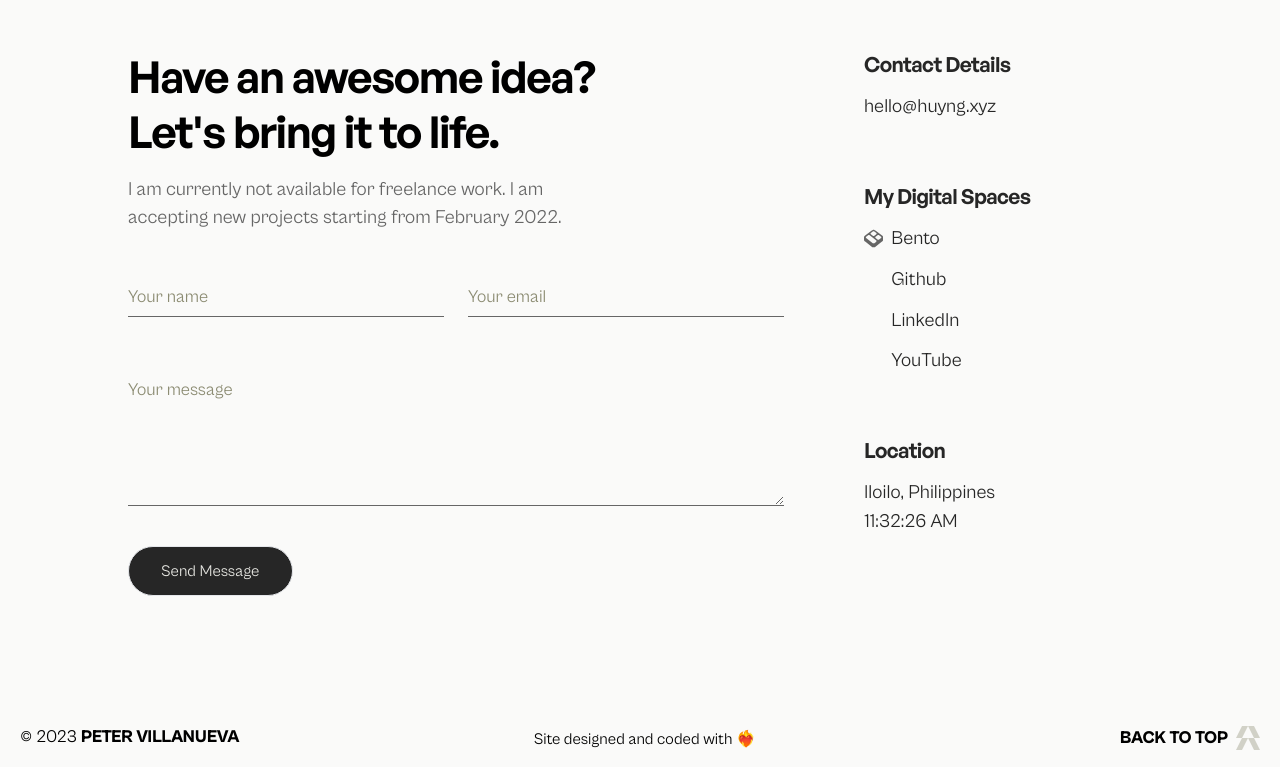
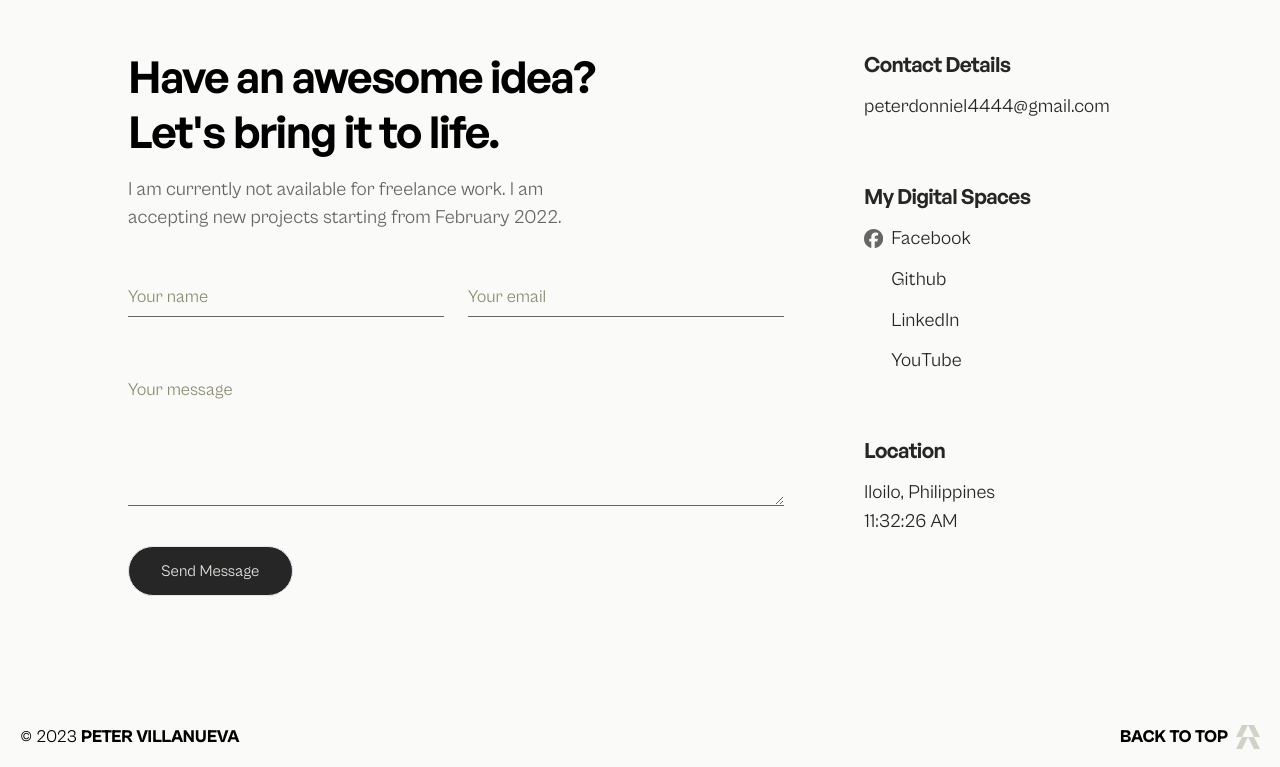
Before and after one commit to PeterVillanueva/peter-react-portfolio, a React (Vite) app: page / in a window 1280 px wide. Shown: the part 6670-7437 px from the top of the page. Built offline with nearby package versions, Linux system fonts and the light colour scheme; some icons are missing.

Commit message:
New Changes

```diff
--- a/package.json
+++ b/package.json
@@ -15,7 +15,8 @@
     "react": "^18.2.0",
     "react-dom": "^18.2.0",
     "react-ga": "^3.3.1",
-    "react-router-dom": "^6.11.2"
+    "react-router-dom": "^6.11.2",
+    "simple-icons": "^10.4.0"
   },
   "devDependencies": {
     "@iconify/react": "^4.1.0",
--- a/src/components/homepage/Contact.jsx
+++ b/src/components/homepage/Contact.jsx
@@ -128,12 +128,12 @@ export default function Contact() {
             <h4 className="text-body-1 2xl:text-4xl font-semibold">Contact Details</h4>
             <div className="flex flex-col space-y-3 text-body-2 2xl:text-3xl">
               <a
-                href="mailto:hello@huyng.xyz"
+                href="peterdonniel4444@gmail.com"
                 className="group relative w-fit cursor-pointer"
                 target="_blank"
                 rel="noreferrer"
               >
-                <span>hello@huyng.xyz</span>
+                <span>peterdonniel4444@gmail.com</span>
                 <span className="absolute bottom-0 left-0 h-[0.12em] w-0 rounded-full bg-secondary-600 duration-300 ease-in-out group-hover:w-full"></span>
               </a>
 
@@ -143,19 +143,19 @@ export default function Contact() {
             <h4 className="text-body-1 2xl:text-4xl font-semibold">My Digital Spaces</h4>
             <div className="space-y-3 text-body-2 2xl:text-3xl">
               <a
-                href="https://bento.me/huyng"
+                href="https://web.facebook.com/PeterDonnielVillanueva"
                 className="group flex items-center space-x-2"
                 target="_blank"
                 rel="noreferrer"
               >
-                <Icon icon="simple-icons:bento" color="#666" />
+                <Icon icon="simple-icons:facebook" color="#666" />
                 <div className="relative">
-                  <span>Bento</span>
+                  <span>Facebook</span>
                   <span className="absolute bottom-0 left-0 h-[0.10em] w-0 rounded-full bg-secondary-600 duration-300 ease-in-out group-hover:w-full"></span>
                 </div>
               </a>
               <a
-                href="https://github.com/huyngxyz"
+                href="https://github.com/PeterVilanueva"
                 className="group flex items-center space-x-2"
                 target="_blank"
                 rel="noreferrer"
@@ -167,7 +167,7 @@ export default function Contact() {
                 </div>
               </a>
               <a
-                href="https://www.linkedin.com/in/huyng03/"
+                href="https://www.linkedin.com/in/peter-villanueva-151068248/"
                 className="group group flex w-fit items-center space-x-2"
                 target="_blank"
                 rel="noreferrer"
@@ -179,7 +179,7 @@ export default function Contact() {
                 </div>
               </a>
               <a
-                href="https://www.youtube.com/channel/UCBOAB9RV647G93GxLhEXleA"
+                href="https://www.youtube.com/channel/UC8EadpqQUbz8T2eZKt90Awg"
                 className="group flex items-center space-x-2"
                 target="_blank"
                 rel="noreferrer"
--- a/src/components/homepage/Works.jsx
+++ b/src/components/homepage/Works.jsx
@@ -18,7 +18,6 @@ export default function Works({ forwardedRef }) {
         {/* Project #1 */}
         <div className=" col-span-1 md:col-span-12">
           <Projects
-            link="https://musical-stroopwafel-1c2327.netlify.app/landing.html"
             img={ibgroup}
             alt="IBGroup vietnam website mockup"
             name="ibgroup vietnam website"
@@ -31,7 +30,6 @@ export default function Works({ forwardedRef }) {
         {/* Project #2 */}
         <div className="col-span-1 pt-0 md:col-span-7 md:pt-16">
           <Projects
-            link="https://mementostudio.netlify.app/"
             img={memento}
             alt="memento landing page mockup"
             name="memento studio landing page"
@@ -42,7 +40,6 @@ export default function Works({ forwardedRef }) {
         </div>
         <div className="col-span-1 pt-0 md:col-span-5 md:pt-80">
           <Projects
-            link="https://realbusinessaccountants.netlify.app"
             img={acc}
             alt="real business accountant project mockup"
             name="real business accountants"
@@ -53,7 +50,6 @@ export default function Works({ forwardedRef }) {
         </div>
         <div className="col-span-1 h-fit pt-0 md:col-span-8 md:pt-20">
           <Projects
-            link="https://godaddyuiclone.netlify.app"
             img={daddy}
             alt="godaddy clone page mockup"
             name="GODADDY LANDING PAGE CLONE"
@@ -64,7 +60,6 @@ export default function Works({ forwardedRef }) {
         </div>
         <div className="col-span-1 h-fit md:col-span-4">
         <Projects
-            link="https://sunnysidechallenge.netlify.app"
             img={sunnyside}
             alt="sunnyside project mockup"
             name="SUNNYSIDE LANDING PAGE"
--- a/src/components/ui/Footer.jsx
+++ b/src/components/ui/Footer.jsx
@@ -12,7 +12,7 @@ export default function Footer() {
           <span className="font-extrabold uppercase 2xl:text-body-1">Peter Villanueva</span>
         </div>
         <div>
-          <span className=" text-body-4 2xl:text-body-1">Site designed and coded with ❤️‍🔥</span>
+          <span className=" text-body-4 2xl:text-body-1"></span>
         </div>
       </div>
       <button onClick={toTop} className="col-span-2 flex items-center space-x-2 w-fit group 2xl:text-body-1">
```
Also changed, not shown: 2 other files (tests, documents, lock files or other folders).
